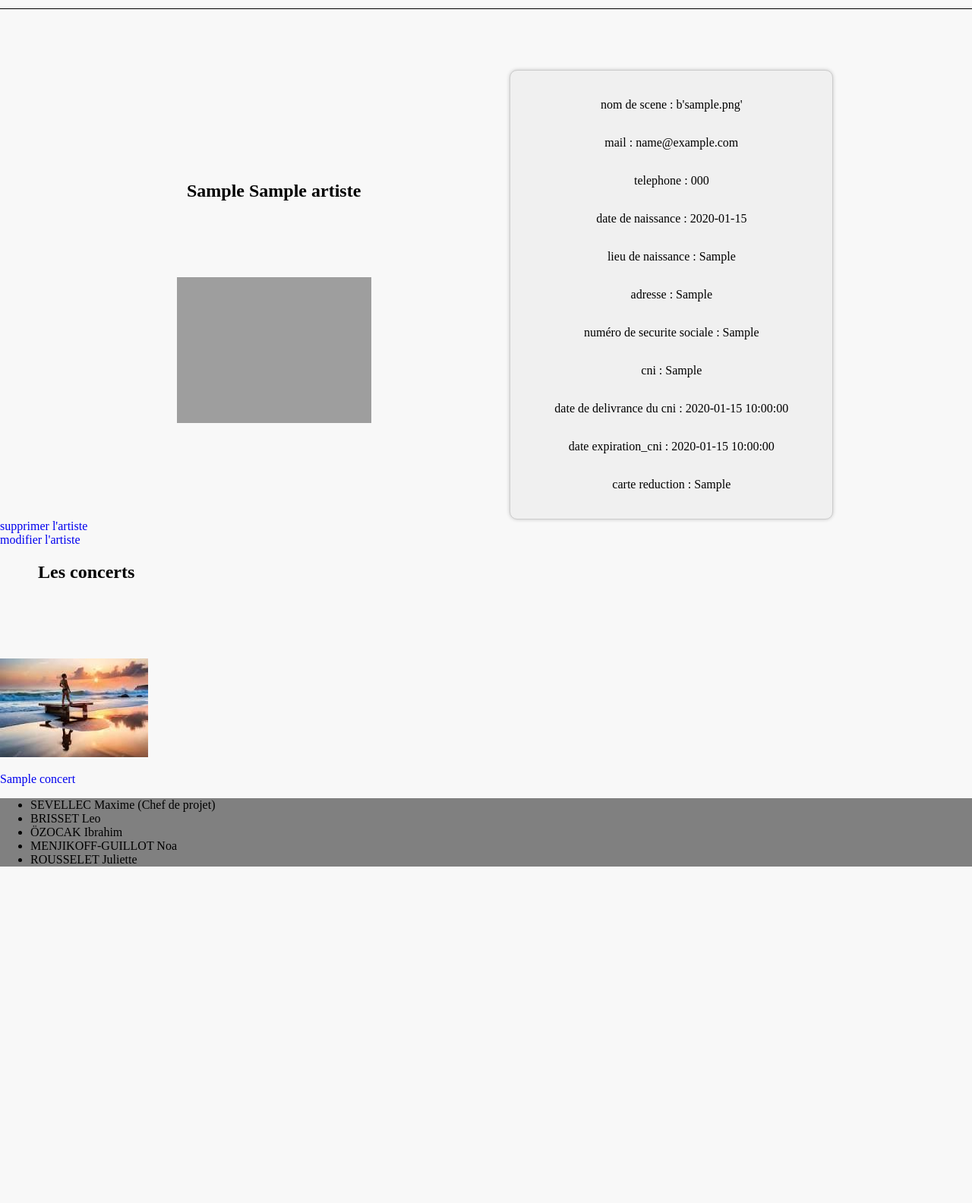
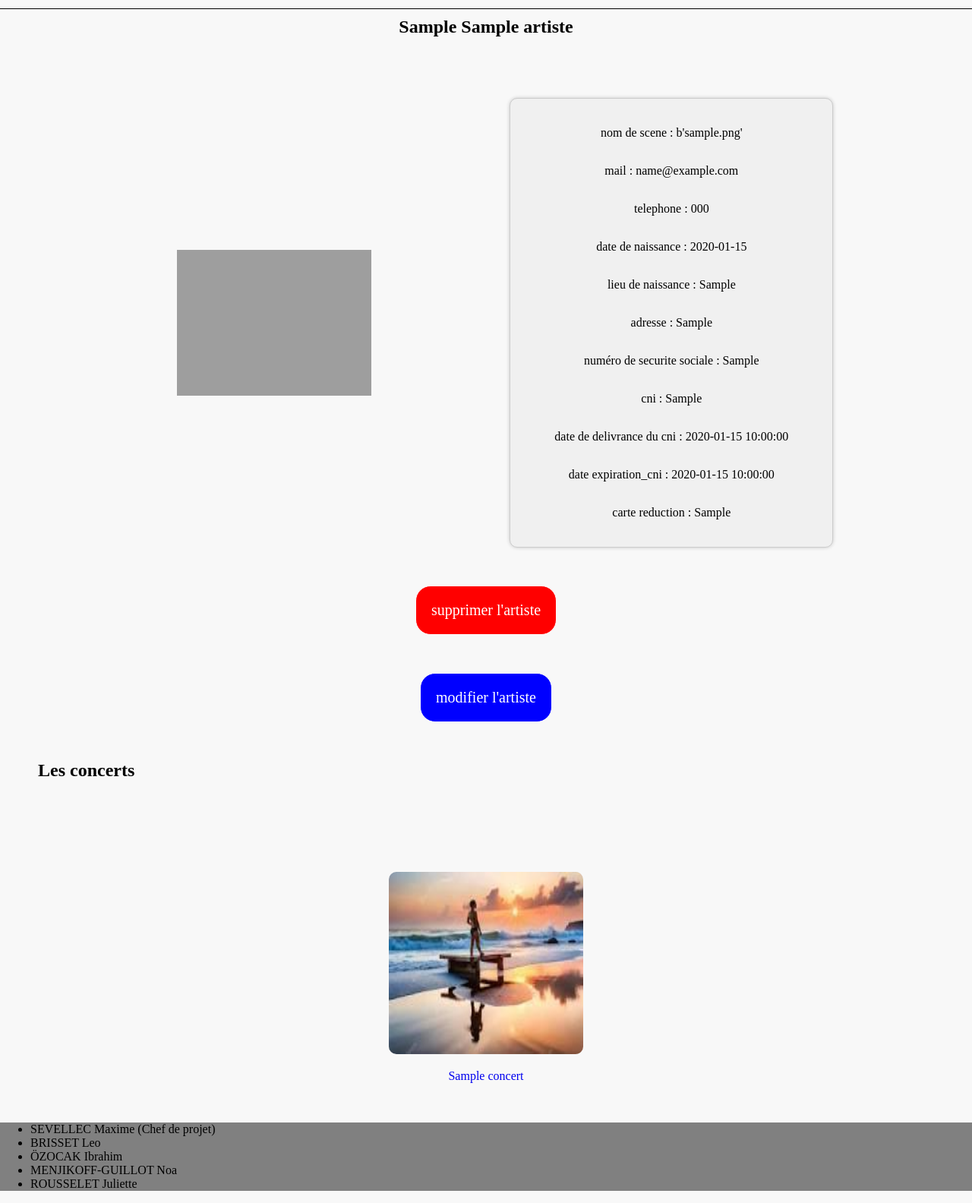
Before and after one commit to ibrahimOzocak/SAE_3.05, a Flask app: page /artiste/1 in a window 1280 px wide. Shown: the part 35-1619 px from the top of the page at 76% size. Before the commit the page ends 1176 px from the top, so only its background shows below. Run offline with Flask 3, Linux system fonts and the light colour scheme; tables that the repository leaves empty hold one stand-in row (values such as "Sample post"); grey boxes are pictures that could not be loaded.

Commit message:
css page

```diff
--- a/ConcertPro/static/css/concert.css
+++ b/ConcertPro/static/css/concert.css
@@ -45,7 +45,6 @@ h2{
     padding: 20px;
     border-radius: 20px;
     font-size: 20px;
-
 }
 
 .supprimer:hover{
@@ -58,3 +57,49 @@ h2{
     justify-content: center;
     margin: 50px;
 }
+
+.modifier{
+    border: solid 1px;
+    background-color: blue;
+    color: white;
+    padding: 20px;
+    border-radius: 20px;
+    font-size: 20px;
+}
+
+.modifier:hover{
+    opacity: 0.7;
+    transition: ease-in-out 0.3s;
+}
+
+
+
+.conteneur {
+    display: flex;
+    flex-wrap: wrap;
+    padding: 20px;
+    justify-content: space-evenly;
+}
+
+/* Ajustez la largeur des images */
+.sous-conteneur{
+    max-width: calc(25% - 20px); /* 25% pour 4 images par ligne avec espacement */
+    text-align: center; /* Centrez le contenu horizontalement */
+}
+
+/* Ajustez la largeur et la hauteur des images */
+.sous-conteneur img {
+    width: 20vw;
+    border-radius: 10px;
+    height: 30vh;
+}
+
+.titre{
+    display: flex;
+    justify-content: center;
+    margin-top: 10px;
+}
+
+.titre h2{
+    margin: 0;
+}
--- a/ConcertPro/templates/ajout_equipement.html
+++ b/ConcertPro/templates/ajout_equipement.html
@@ -1,7 +1,7 @@
 {% extends 'base.html' %}
 {% block styles %}
     {{ super() }}
-    <link rel="stylesheet" href="{{ url_for('static', filename='css/ajout_logement.css') }}">
+    <link rel="stylesheet" href="{{ url_for('static', filename='css/ajout.css') }}">
 {% endblock %}
 {% block content %}
 <form action="{{ url_for('save_equipement') }}" method="POST" enctype="multipart/form-data">
@@ -9,6 +9,6 @@
         <label for="nom_equipement">Nom de l'équipement</label>
         <input type="text" name="nom_equipement"/>
     </section>
-    <input type="submit" id="valider" name="valider" value="Valider l'ajout de cet équipement"/>
+    <input class="valider" type="submit" id="valider" name="valider" value="Valider l'ajout de cet équipement"/>
 </form>
 {% endblock %}
--- a/ConcertPro/templates/ajout_logement.html
+++ b/ConcertPro/templates/ajout_logement.html
@@ -1,7 +1,7 @@
 {% extends 'base.html' %}
 {% block styles %}
     {{ super() }}
-    <link rel="stylesheet" href="{{ url_for('static', filename='css/ajout_logement.css') }}">
+    <link rel="stylesheet" href="{{ url_for('static', filename='css/ajout.css') }}">
 {% endblock %}
 {% block content %}
 <form action="{{ url_for('save_logement') }}" method="POST" enctype="multipart/form-data">
@@ -13,6 +13,6 @@
         <label for="adresse">Adresse</label>
         <input type="text" name="adresse"/>
     </section>
-    <input type="submit" id="valider" name="valider" value="Valider l'ajout de cette salle"/>
+    <input class="valider" type="submit" id="valider" name="valider" value="Valider l'ajout de cette salle"/>
 </form>
 {% endblock %}
--- a/ConcertPro/templates/artiste.html
+++ b/ConcertPro/templates/artiste.html
@@ -4,9 +4,12 @@
 <link rel="stylesheet" href="{{ url_for('static', filename='css/concert.css')}}">
 {% endblock %}
 {% block content %}
+
+<div class="titre">
+    <h2>{{ artiste[4] }} {{ artiste[3] }}</h2>
+</div>
 <div class="container">
     <div class="sous-container">
-        <h2>{{ artiste[4] }} {{ artiste[3] }}</h2>
         {% if artiste[-1] is none %}
         <img class="img_acc"  src="{{ url_for('static', filename='images/aucune_image.png') }}" alt="aucune image">
         {% else %}
@@ -29,14 +32,15 @@
     </div>
 
 </div>
-<div>
-    <a href="{{ url_for('supprimer_artiste', id_artiste=artiste[0]) }}">supprimer l'artiste</a>
+<div class="bouton">
+    <a class="supprimer" href="{{ url_for('supprimer_artiste', id_artiste=artiste[0]) }}">supprimer l'artiste</a>
 </div>
-<div>
-    <a href="{{ url_for('modifier_artiste', id_artiste=artiste[0]) }}">modifier l'artiste</a>
+<div class="bouton">
+    <a class="modifier" href="{{ url_for('modifier_artiste', id_artiste=artiste[0]) }}">modifier l'artiste</a>
 </div>
-<div>
-    <h2> Les concerts </h2>
+<h2> Les concerts </h2>
+<div class="conteneur">
+
     {% for i in range (concerts|length) %}
     <div class="sous-conteneur">
         <a href="{{ url_for('concert', id=concerts[i][0]) }}">
--- a/ConcertPro/templates/salle.html
+++ b/ConcertPro/templates/salle.html
@@ -4,10 +4,11 @@
 <link rel="stylesheet" href="{{ url_for('static', filename='css/concert.css')}}">
 {% endblock %}
 {% block content %}
-
+<div class="titre">
+    <h2>{{ salle[3] }}</h2>
+</div>
 <div class="container">
     <div class="sous-container">
-        <h2>{{ salle[3] }}</h2>
         {% if salle is not none %}
         {% if salle[-2] is none %}
         <img class="img_acc"  src="{{ url_for('static', filename='images/aucune_image.png') }}" alt="aucune image">
```
Also changed, not shown: ConcertPro/static/css/ajout.css (added, +43 -0 lines), ConcertPro/templates/concert.html (+6 -4 lines), ConcertPro/templates/logement.html (+15 -6 lines).
